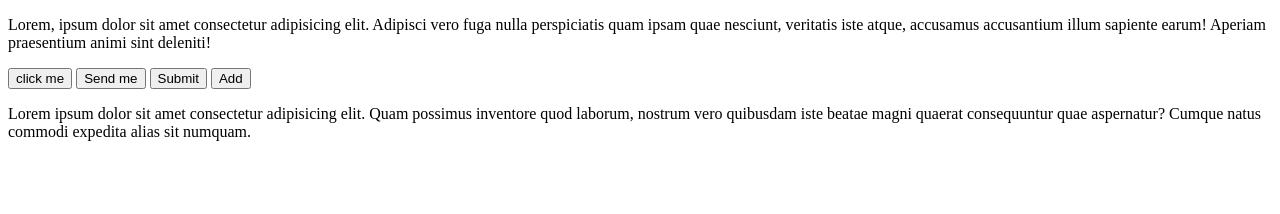
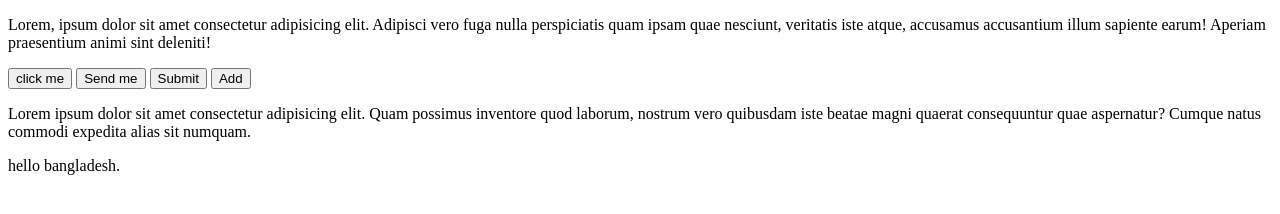
Before and after one commit to obaydullah6677/localrepo, a plain HTML site: page index.html in a window 1280 px wide. Drawn offline with Linux system fonts and the light colour scheme.

Commit message:
change the text

```diff
--- a/index.html
+++ b/index.html
@@ -12,5 +12,6 @@
     <button>Submit</button>
     <button>Add</button>
     <p>Lorem ipsum dolor sit amet consectetur adipisicing elit. Quam possimus inventore quod laborum, nostrum vero quibusdam iste beatae magni quaerat consequuntur quae aspernatur? Cumque natus commodi expedita alias sit numquam.</p>
+    <span>hello bangladesh.</span>
 </body>
 </html>
```
